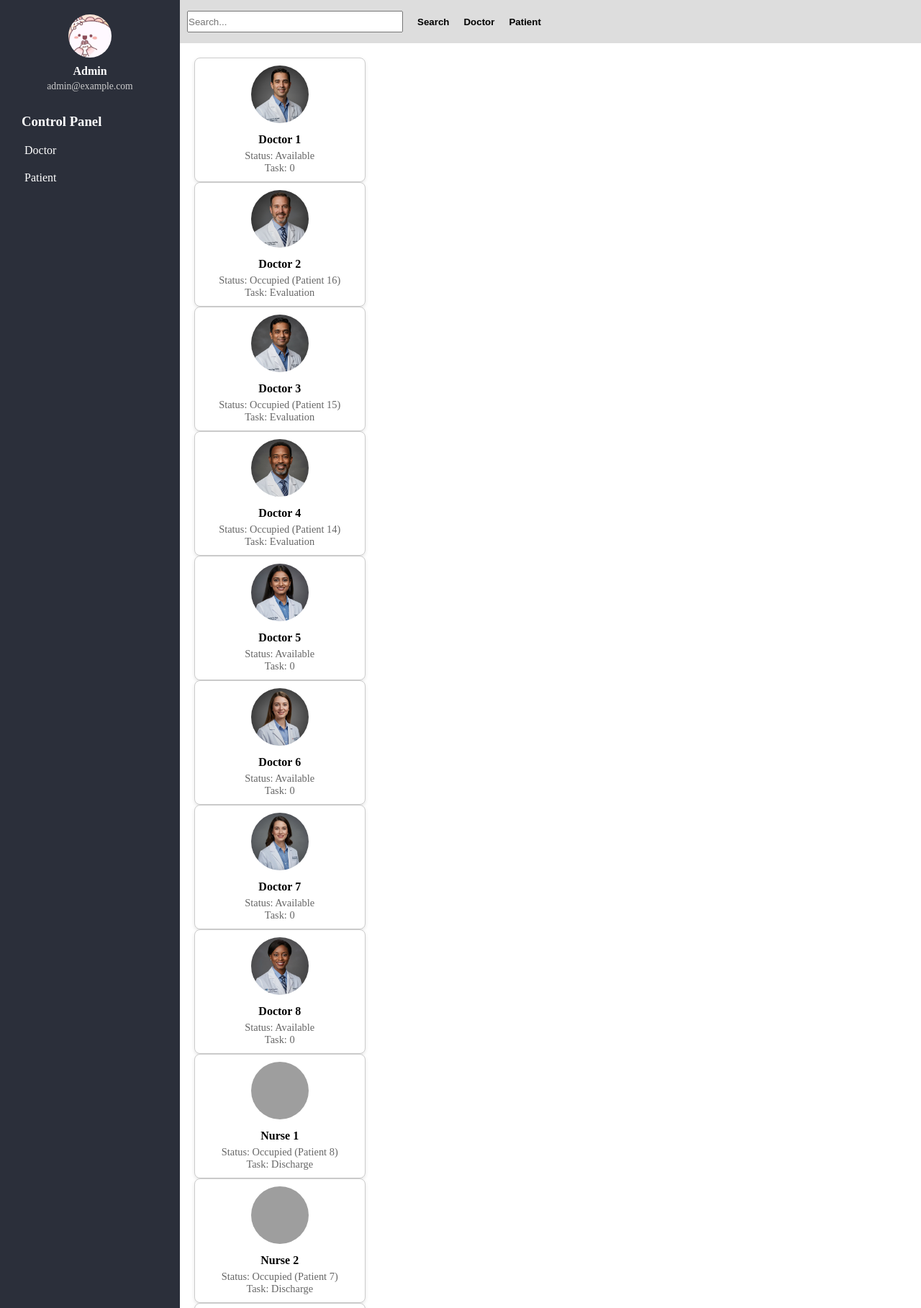
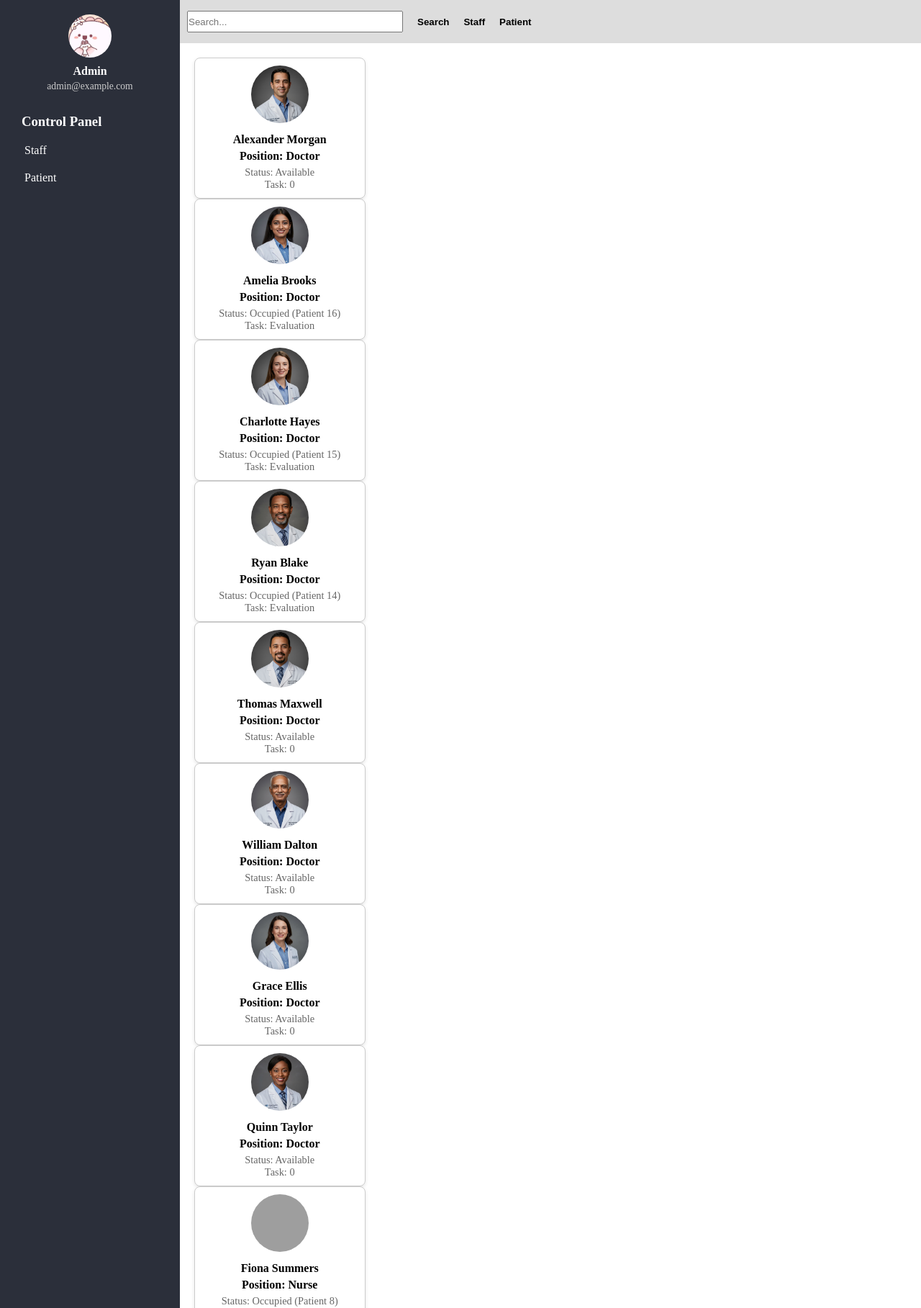
Before and after one commit to wang2653/Building-an-Intelligent-Job-Scheduler-for-Optimized-Request-Assignment, a Bottle app: page /doctor in a window 1280 px wide. Shown: the top 1817 px of the page at 72% size. Run offline with Bottle, Linux system fonts and the light colour scheme; grey boxes are pictures that could not be loaded.

Commit message:
modify staff panel

```diff
--- a/static/style.css
+++ b/static/style.css
@@ -493,8 +493,9 @@ footer {
     flex: 1;
     padding: 20px;
     overflow-y: auto; /* Scroll if content is too long */
-    display: flex;
+    display: block;
     box-sizing: border-box;
+    width: 100%;
 }
 
 #doctor-cards-container,
--- a/templates/doc.html
+++ b/templates/doc.html
@@ -20,20 +20,20 @@
       <!-- Navigation / panel selection in the middle -->
       <nav class="nav-links">
         <h3>Control Panel</h3>
-        <a href="#" id="doctor-link">Doctor</a>
+        <a href="#" id="doctor-link">Staff</a>
         <a href="#" id="patient-link">Patient</a>
       </nav>
 
       <!-- Doctor Panel (hidden by default) -->
       <div id="doctor-panel" class="panel doctor-panel" style="display: none;">
         <form method="post">
-          <label>Doctor Name</label>
+          <label>Staff Name</label>
           <input type="text" name="name" required>
-          <label>Availability</label>
+          <label>Position</label>
           <input type="text" name="availability">
           <div class="button-group">
-            <button>Add/Edit Doctor</button>
-            <button>Remove Doctor</button>
+            <button>Add/Edit Staff</button>
+            <button>Remove Staff</button>
           </div>
         </form>
       </div>
@@ -62,13 +62,40 @@
       </div>
     </div>
 
+    <script>
+      // 1. Get references to the key elements by their IDs in the sidebar:
+      const doctorLink = document.getElementById('doctor-link');
+      const patientLink = document.getElementById('patient-link');
+      const doctorPanel = document.getElementById('doctor-panel');
+      const patientPanel = document.getElementById('patient-panel');
+
+      // 2. By default, hide both panels.
+      doctorPanel.style.display = 'none';
+      patientPanel.style.display = 'none';
+
+      // 3. Add click event listeners to the two links in the sidebar:
+      //    When the user clicks "Doctor," only show the Doctor panel.
+      doctorLink.addEventListener('click', function(e) {
+        e.preventDefault();
+        doctorPanel.style.display = 'block';
+        patientPanel.style.display = 'none';
+      });
+
+      //    When the user clicks "Patient," only show the Patient panel.
+      patientLink.addEventListener('click', function(e) {
+        e.preventDefault();
+        patientPanel.style.display = 'block';
+        doctorPanel.style.display = 'none';
+      });
+    </script>
+
     <!-- Main Content Area -->
     <div class="main">
       <!-- Top section in the main content: Search Bar + Filter Buttons -->
       <div class="header">
         <input type="text" placeholder="Search..." class="search-input" id="searchBar" />
         <button id="searchButton">Search</button>
-        <button id="doctorBtn">Doctor</button>
+        <button id="doctorBtn">Staff</button>
         <button id="patientBtn">Patient</button>
       </div>
 
@@ -79,49 +106,57 @@
           <!-- 8 Doctors -->
           <div class="card" id="resource-0">
             <img src="../static/doc1.jpeg" alt="Doctor 1">
-            <h3>Doctor 1</h3>
+            <h3>Alexander Morgan</h3>
+            <h3>Position: Doctor</h3>
             <p id="status-0">Status: ???</p>
             <p id="task-0">Task: ???</p>
           </div>
           <div class="card" id="resource-1">
-            <img src="../static/doc2.jpeg" alt="Doctor 2">
-            <h3>Doctor 2</h3>
+            <img src="../static/doc9.jpg" alt="Doctor 2">
+            <h3>Amelia Brooks</h3>
+            <h3>Position: Doctor</h3>
             <p id="status-1">Status: ???</p>
             <p id="task-1">Task: ???</p>
           </div>
           <div class="card" id="resource-2">
-            <img src="../static/doc3.jpeg" alt="Doctor 3">
-            <h3>Doctor 3</h3>
+            <img src="../static/doc10.jpg" alt="Doctor 3">
+            <h3>Charlotte Hayes</h3>
+            <h3>Position: Doctor</h3>
             <p id="status-2">Status: ???</p>
             <p id="task-2">Task: ???</p>
           </div>
           <div class="card" id="resource-3">
             <img src="../static/doc4.jpeg" alt="Doctor 4">
-            <h3>Doctor 4</h3>
+            <h3>Ryan Blake</h3>
+            <h3>Position: Doctor</h3>
             <p id="status-3">Status: ???</p>
             <p id="task-3">Task: ???</p>
           </div>
           <div class="card" id="resource-4">
-            <img src="../static/doc9.jpg" alt="Doctor 5">
-            <h3>Doctor 5</h3>
+            <img src="../static/doc5.jpeg" alt="Doctor 5">
+            <h3>Thomas Maxwell</h3>
+            <h3>Position: Doctor</h3>
             <p id="status-4">Status: ???</p>
             <p id="task-4">Task: ???</p>
           </div>
           <div class="card" id="resource-5">
-            <img src="../static/doc10.jpg" alt="Doctor 6">
-            <h3>Doctor 6</h3>
+            <img src="../static/doc6.jpeg" alt="Doctor 6">
+            <h3>William Dalton</h3>
+            <h3>Position: Doctor</h3>
             <p id="status-5">Status: ???</p>
             <p id="task-5">Task: ???</p>
           </div>
           <div class="card" id="resource-6">
             <img src="../static/doc12.jpg" alt="Doctor 7">
-            <h3>Doctor 7</h3>
+            <h3>Grace Ellis</h3>
+            <h3>Position: Doctor</h3>
             <p id="status-6">Status: ???</p>
             <p id="task-6">Task: ???</p>
           </div>
           <div class="card" id="resource-7">
             <img src="../static/doc13.jpg" alt="Doctor 8">
-            <h3>Doctor 8</h3>
+            <h3>Quinn Taylor</h3>
+            <h3>Position: Doctor</h3>
             <p id="status-7">Status: ???</p>
             <p id="task-7">Task: ???</p>
           </div>
@@ -129,57 +164,66 @@
           <!-- 7 Nurses -->
           <div class="card" id="resource-8">
             <img src="../static/nurse1.jpg" alt="Nurse 1">
-            <h3>Nurse 1</h3>
+            <h3>Fiona Summers</h3>
+            <h3>Position: Nurse</h3>
             <p id="status-8">Status: ???</p>
             <p id="task-8">Task: ???</p>
           </div>
           <div class="card" id="resource-9">
             <img src="../static/nurse2.jpg" alt="Nurse 2">
-            <h3>Nurse 2</h3>
+            <h3>Daisy Monroe</h3>
+            <h3>Position: Nurse</h3>
             <p id="status-9">Status: ???</p>
             <p id="task-9">Task: ???</p>
           </div>
           <div class="card" id="resource-10">
             <img src="../static/nurse3.jpg" alt="Nurse 3">
-            <h3>Nurse 3</h3>
+            <h3>Bella Crawford</h3>
+            <h3>Position: Nurse</h3>
             <p id="status-10">Status: ???</p>
             <p id="task-10">Task: ???</p>
           </div>
           <div class="card" id="resource-11">
             <img src="../static/nurse4.jpg" alt="Nurse 4">
-            <h3>Nurse 4</h3>
+            <h3>Samuel Turner</h3>
+            <h3>Position: Nurse</h3>
             <p id="status-11">Status: ???</p>
             <p id="task-11">Task: ???</p>
           </div>
           <div class="card" id="resource-12">
             <img src="../static/nurse5.jpg" alt="Nurse 5">
-            <h3>Nurse 5</h3>
+            <h3>Hannah Parker</h3>
+            <h3>Position: Nurse</h3>
             <p id="status-12">Status: ???</p>
             <p id="task-12">Task: ???</p>
           </div>
           <div class="card" id="resource-13">
             <img src="../static/nurse6.jpg" alt="Nurse 6">
-            <h3>Nurse 6</h3>
+            <h3>Lily Bennett</h3>
+            <h3>Position: Nurse</h3>
             <p id="status-13">Status: ???</p>
             <p id="task-13">Task: ???</p>
           </div>
           <div class="card" id="resource-14">
             <img src="../static/nurse7.jpg" alt="Nurse 7">
-            <h3>Nurse 7</h3>
+            <h3>Mia Hart</h3>
+            <h3>Position: Nurse</h3>
             <p id="status-14">Status: ???</p>
             <p id="task-14">Task: ???</p>
           </div>
 
           <!-- 2 X-Ray -->
           <div class="card" id="resource-15">
-            <img src="../static/xray1.jpg" alt="X-Ray 1">
-            <h3>X-Ray 1</h3>
+            <img src="../static/X-RAY1.jpg" alt="X-Ray 1">
+            <h3>Patrick Walsh</h3>
+            <h3>Position: X-Ray Technician</h3>
             <p id="status-15">Status: ???</p>
             <p id="task-15">Task: ???</p>
           </div>
           <div class="card" id="resource-16">
-            <img src="../static/xray2.jpg" alt="X-Ray 2">
-            <h3>X-Ray 2</h3>
+            <img src="../static/X-RAY2.jpg" alt="X-Ray 2">
+            <h3>Oliver Dean</h3>
+            <h3>Position: X-Ray Technician</h3>
             <p id="status-16">Status: ???</p>
             <p id="task-16">Task: ???</p>
           </div>
@@ -187,13 +231,15 @@
           <!-- 2 CT -->
           <div class="card" id="resource-17">
             <img src="../static/ct1.jpg" alt="CT 1">
-            <h3>CT 1</h3>
+            <h3>Jack Sullivan</h3>
+            <h3>Position: CT Technician</h3>
             <p id="status-17">Status: ???</p>
             <p id="task-17">Task: ???</p>
           </div>
           <div class="card" id="resource-18">
             <img src="../static/ct2.jpg" alt="CT 2">
-            <h3>CT 2</h3>
+            <h3>Katherine Shaw</h3>
+            <h3>Position: CT Technician</h3>
             <p id="status-18">Status: ???</p>
             <p id="task-18">Task: ???</p>
           </div>
```
